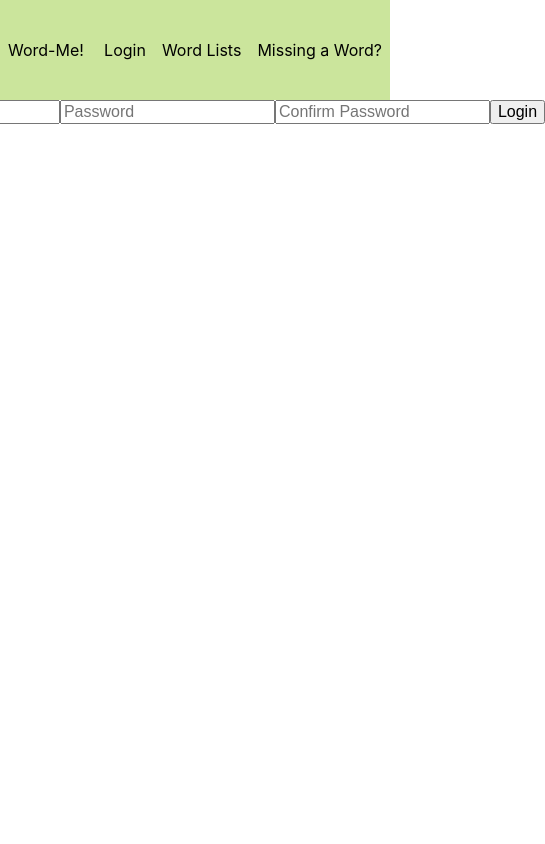
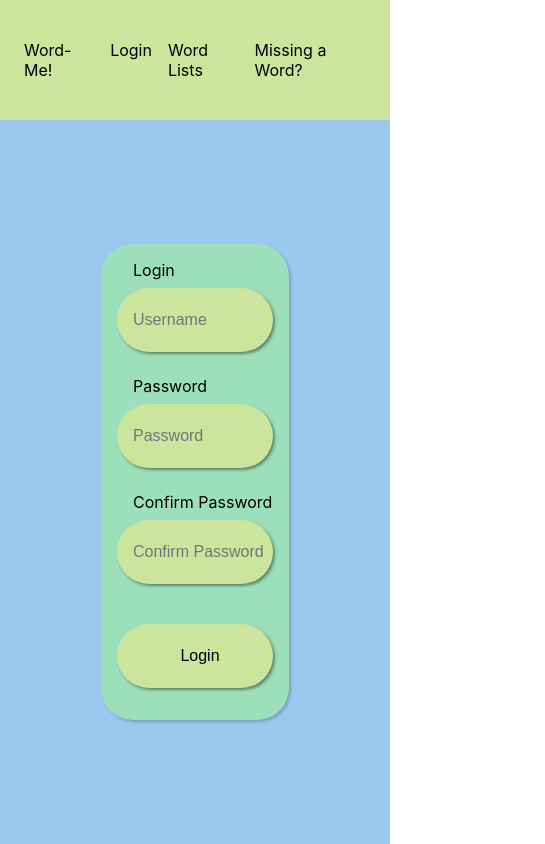
Before and after one commit to asherscott/word-me, a React (Create React App) app in the folder client/: page /login in a window 390 px wide. Shown: the whole page, 545 px wide, since content can reach past the window. Built offline with nearby package versions, Linux system fonts and the light colour scheme.

Commit message:
login layout

```diff
--- a/client/src/App.css
+++ b/client/src/App.css
@@ -1,5 +1,6 @@
 :root {
   --large: 100vw;
+  --light-green: rgb(213, 234, 176);
   --green: rgb(203, 229, 156);
   --greener: rgb(155, 224, 186);
   --blue: rgb(153, 201, 239);
@@ -22,9 +23,16 @@ button {
   min-height: 100vh;
 }
 
-@media screen and (min-width: 1230px) {
+/* ==============MEDIA============== */
+
+.wrapper,
+#Output {
+  max-width: 1230px;
+}
+
+@media screen and (max-width: 1260px) {
   .wrapper,
   #Output {
-    max-width: 1230px;
+    max-width: calc(100% - 2rem);
   }
 }
--- a/client/src/Home.css
+++ b/client/src/Home.css
@@ -6,6 +6,7 @@
   display: flex;
   flex-direction: column;
   align-items: center;
+  flex-grow: 1;
 }
 
 .home-section {
@@ -19,20 +20,28 @@
 #Input {
   background-color: var(--blue);
   height: calc(100vh - 8rem);
+  flex-grow: 1;
 }
 
 .home-input,
 .home-btn {
   height: 4rem;
   border: none;
+  outline: none;
+
   background-color: var(--green);
-  outline: none;
   box-shadow: 2px 2px 3px 0px rgba(0, 0, 0, 0.4);
 }
 
 .home-input {
+  width: 40vw;
+
   border-radius: 6rem 0 0 6rem;
   padding: 0 0 0 1rem;
+}
+
+.home-input:focus {
+  background-color: var(--light-green);
 }
 
 .home-btn {
@@ -64,8 +73,9 @@
   margin: 0;
 }
 
-#Input input {
-  width: 40vw;
+#Output {
+  min-height: 100vh;
+  justify-content: flex-start;
 }
 
 .result-num,
--- a/client/src/pages/Home.js
+++ b/client/src/pages/Home.js
@@ -112,16 +112,18 @@ function Home({ list, setList, dictonary }) {
 
           <div className="small-text">
             <p>{comboNum(letters.length)} Possible Combinations</p>
-            <p>Generating Words...</p>
+            {/* <p>Generating Words...</p> */}
           </div>
         </div>
       </section>
 
-      <section id="Output" className="home-section">
-        <h4 className="result-num">Generated {resultNum} results.</h4>
+      {list[0] && (
+        <section id="Output" className="home-section">
+          <h4 className="result-num">Generated {resultNum} results.</h4>
 
-        {renderLists}
-      </section>
+          {renderLists}
+        </section>
+      )}
     </main>
   );
 }
--- /dev/null
+++ b/client/src/pages/Login.css
@@ -0,0 +1,52 @@
+#Login {
+  display: flex;
+  justify-content: center;
+  align-items: center;
+  flex-grow: 1;
+  width: 100%;
+
+  background-color: var(--blue);
+}
+
+#Login form {
+  display: flex;
+  flex-direction: column;
+
+  background-color: var(--greener);
+  border-radius: 2rem;
+  box-shadow: 2px 2px 3px 0px rgba(0, 0, 0, 0.2);
+}
+
+.login-input {
+  height: 4rem;
+  width: 40vw;
+  max-width: 400px;
+
+  border: none;
+  outline: none;
+  background-color: var(--green);
+
+  border-radius: 6rem;
+  padding-left: 1rem;
+  margin: 0.5rem 1rem;
+  box-shadow: 2px 2px 3px 0px rgba(0, 0, 0, 0.4);
+}
+
+.login-input:focus {
+  background-color: var(--light-green);
+}
+
+button.login-input {
+  margin: 2rem 1rem;
+}
+
+button.login-input:hover {
+  margin: 2rem 1rem;
+
+  background-color: var(--light-green);
+}
+
+.login-label {
+  margin-top: 1rem;
+  padding-left: 2rem;
+}
--- a/client/src/pages/Login.js
+++ b/client/src/pages/Login.js
@@ -1,4 +1,5 @@
 import { useState } from "react";
+import "./Login.css";
 
 function Login() {
   const [username, setUsername] = useState("");
@@ -12,35 +13,47 @@ function Login() {
   }
 
   return (
+    <main id="Login">
       <form onSubmit={handleLogin}>
+        <label className="login-label">Login</label>
         <input
           onChange={(e) => setUsername(e.target.value)}
           value={username}
+          className="login-input"
           name="username"
           type="text"
           placeholder="Username"
           required
         />
+
+        <label className="login-label">Password</label>
         <input
           onChange={(e) => setPassword(e.target.value)}
           value={password}
+          className="login-input"
           name="password"
           type="password"
           placeholder="Password"
           minLength="6"
           required
         />
+
+        <label className="login-label">Confirm Password</label>
         <input
           onChange={(e) => setConfirm(e.target.value)}
           value={confirm}
+          className="login-input"
           name="confirm"
           type="password"
           placeholder="Confirm Password"
           minLength="6"
           required
         />
-      <button type="submit">Login</button>
+        <button type="submit" className="login-input">
+          Login
+        </button>
       </form>
+    </main>
   );
 }
 
--- a/client/src/pages/Nav.js
+++ b/client/src/pages/Nav.js
@@ -19,12 +19,12 @@ function Nav() {
         </NavLink>
       </li>
       <li>
-        <NavLink to="/words" exact style={linkStyles}>
+        <NavLink to="/lists" exact style={linkStyles}>
           Word Lists
         </NavLink>
       </li>
       <li>
-        <NavLink to="/lists" exact style={linkStyles}>
+        <NavLink to="/words" exact style={linkStyles}>
           Missing a Word?
         </NavLink>
       </li>
```
Lines whose indentation alone changed are shown as unchanged.
